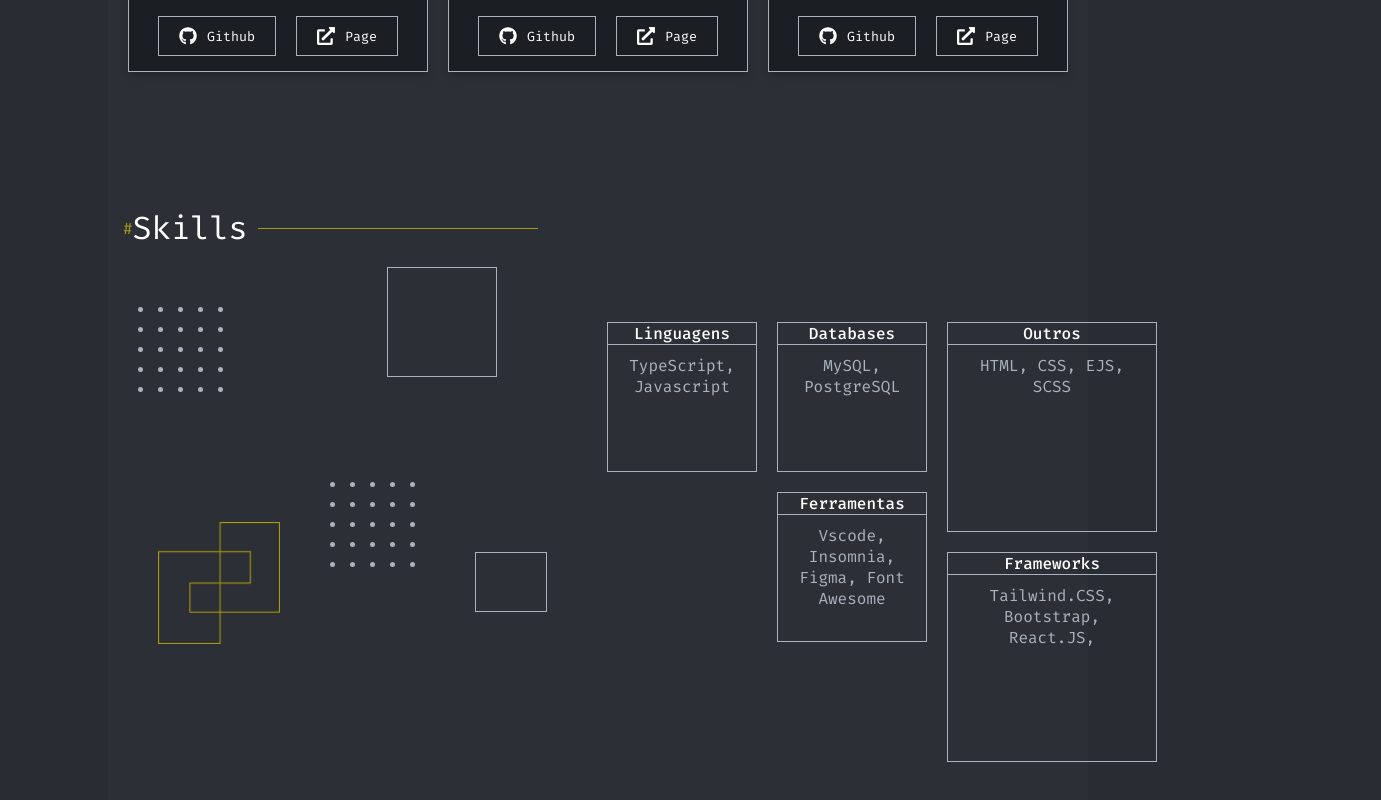
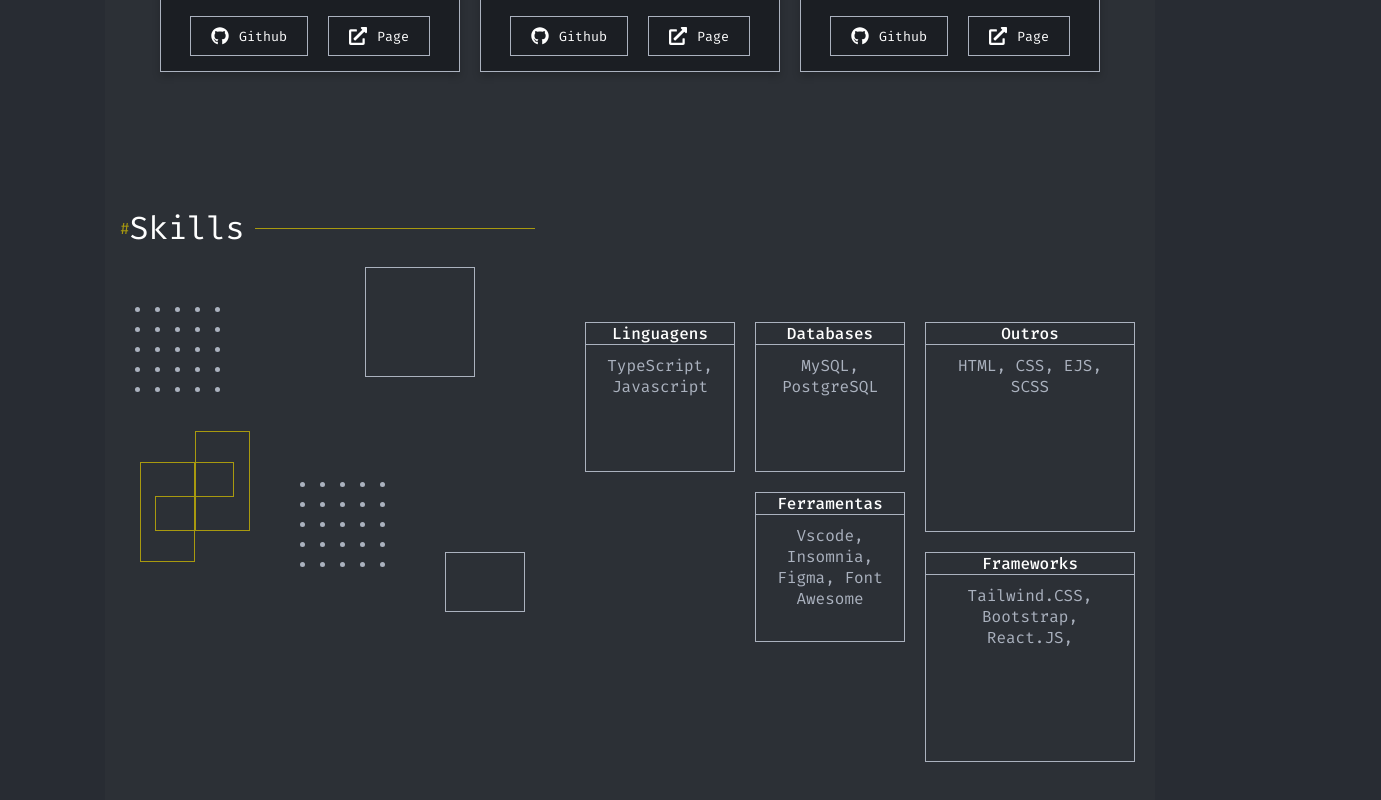
Before and after one commit to marconesdb/novo_portifolio, a React (Vite) app: page / in a window 1280 px wide. Shown: the part 2167-2967 px from the top of the page, 1381 px wide, since content can reach past the window. Built offline with nearby package versions, Linux system fonts and the light colour scheme.

Commit message:
Criação do IconeLogo

```diff
--- a/src/sections/Home/Home.tsx
+++ b/src/sections/Home/Home.tsx
@@ -13,7 +13,6 @@
   Image,
   ImageQuadrado,
   PortfolioTag,
-  ImageFundo,
   Logo,
 } from './Home.styles';
 
--- a/src/sections/Skills/Skills.styles.ts
+++ b/src/sections/Skills/Skills.styles.ts
@@ -103,7 +103,7 @@
     grid-template-rows: repeat(5, 15px);    /* 5 linhas de 30px */
     gap: 5px; /* Espaço entre os círculos */
     transform: translateY(-20px);
-    margin-left: 10px;
+    margin-left: 30px;
     margin-right: 60px;
   }
 
@@ -124,6 +124,57 @@
     @media (min-width: 1640px) {
 
     }
+  }
+`;
+
+
+export const IconeLogo = styled.div`
+
+  display: flex; /* Flexbox para alinhar os retângulos lado a lado */
+  flex-direction: row; /* Direção da flexbox em linha para alinhar os elementos horizontalmente */
+  gap: 10px; /* Espaço entre os retângulos, ajuste conforme necessário */
+  margin-right: 20px;
+  margin-top: -120px;
+  margin-left: 15px;
+  .RetanguloInferior{
+
+   border: solid 1px #A8990F;
+   width: 55px;
+   height: 100px;
+   transform: translateY(80px);
+   margin-left: 0px;
+  }
+
+
+  .RetanguloInferiorMenor{
+   border: solid 1px #A8990F;
+   width: 40px;
+   height: 35px;
+   transform: translateY(32px);
+   margin-left: 14px;
+   margin-top: 1px;
+
+
+  }
+
+  .RetanguloSuperior{
+
+   border: solid 1px #A8990F;
+   width: 55px;
+   height: 100px;
+   transform: translateY(-51px);
+   margin-left: 55px;
+
+  }
+
+  .RetanguloSuperiorMenor{
+   border: solid 1px #A8990F;
+   width: 40px;
+   height: 35px;
+   transform: translateY(0px);
+   margin-left: -2px;
+   margin-top: 30px;
+
   }
 `;
 
--- a/src/sections/Skills/Skills.tsx
+++ b/src/sections/Skills/Skills.tsx
@@ -1,7 +1,8 @@
 import React from 'react';
-import LogoM from '../../assets/images/logo-medium.png'
+
 import {
   Container,
+  IconeLogo,
   ImagensInferiorContainer,
   ImagensSuperiorContainer,
   Line,
@@ -9,6 +10,7 @@
   SkillsContainer,
   Title
 } from './Skills.styles';
+
 
 const Skills: React.FC = () => {
   return (
@@ -32,7 +34,24 @@
               </div>
             </ImagensSuperiorContainer>
             <ImagensInferiorContainer>
-              <img src={LogoM} alt="Logo" />
+
+
+              <IconeLogo>
+           <div>
+            <div className='RetanguloInferior'>
+              <div className='RetanguloInferiorMenor'>
+
+              </div>
+            </div>
+            <div className='RetanguloSuperior'>
+               <div className='RetanguloSuperiorMenor'>
+
+               </div>
+            </div>
+           </div>
+        </IconeLogo>
+
+
               <div className='cubo2'>
                 {/* Criação do cubo */}
                 {[...Array(25)].map((_, index) => (
@@ -51,7 +70,7 @@
             <div className='Skill-3'><p className='p-3'>Outros</p><p className='p-texto'>HTML, CSS, EJS, SCSS</p></div>
             <div className='Skill-4'><p className='p-4'>Ferramentas</p><p className='p-texto'>Vscode, Insomnia, Figma, Font Awesome </p></div>
             <div className='Skill-5'><p className='p-5'>Frameworks</p><p className='p-texto'>Tailwind.CSS, Bootstrap, React.JS, </p></div>
-            {/* <div className='Skill-6'>Skill 6</div> */}
+
           </SkillsContainer>
         </MainContainer>
       </Container>
```
Also changed, not shown: src/sections/Formulario/Formulario.styles.ts (line endings or trailing spaces).
